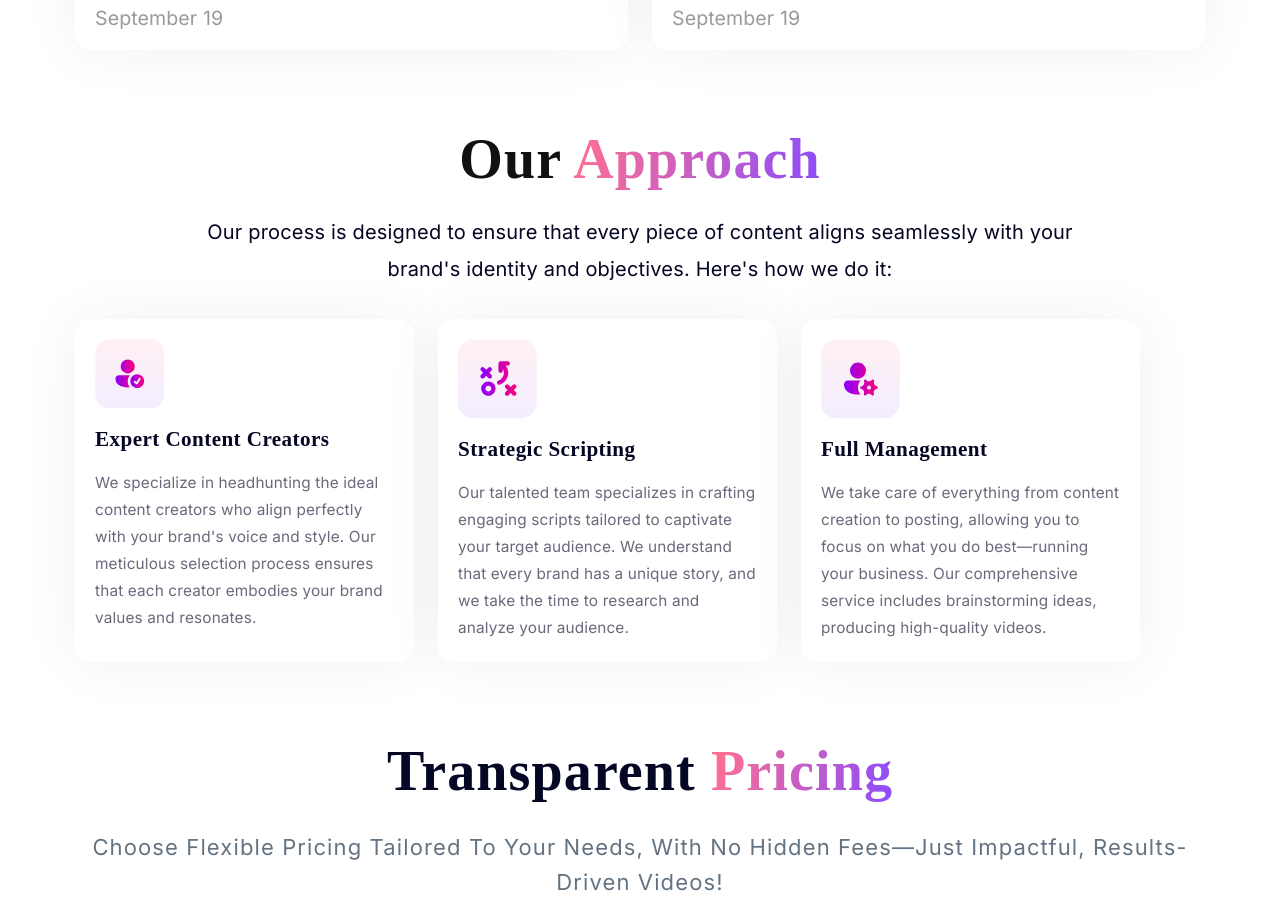
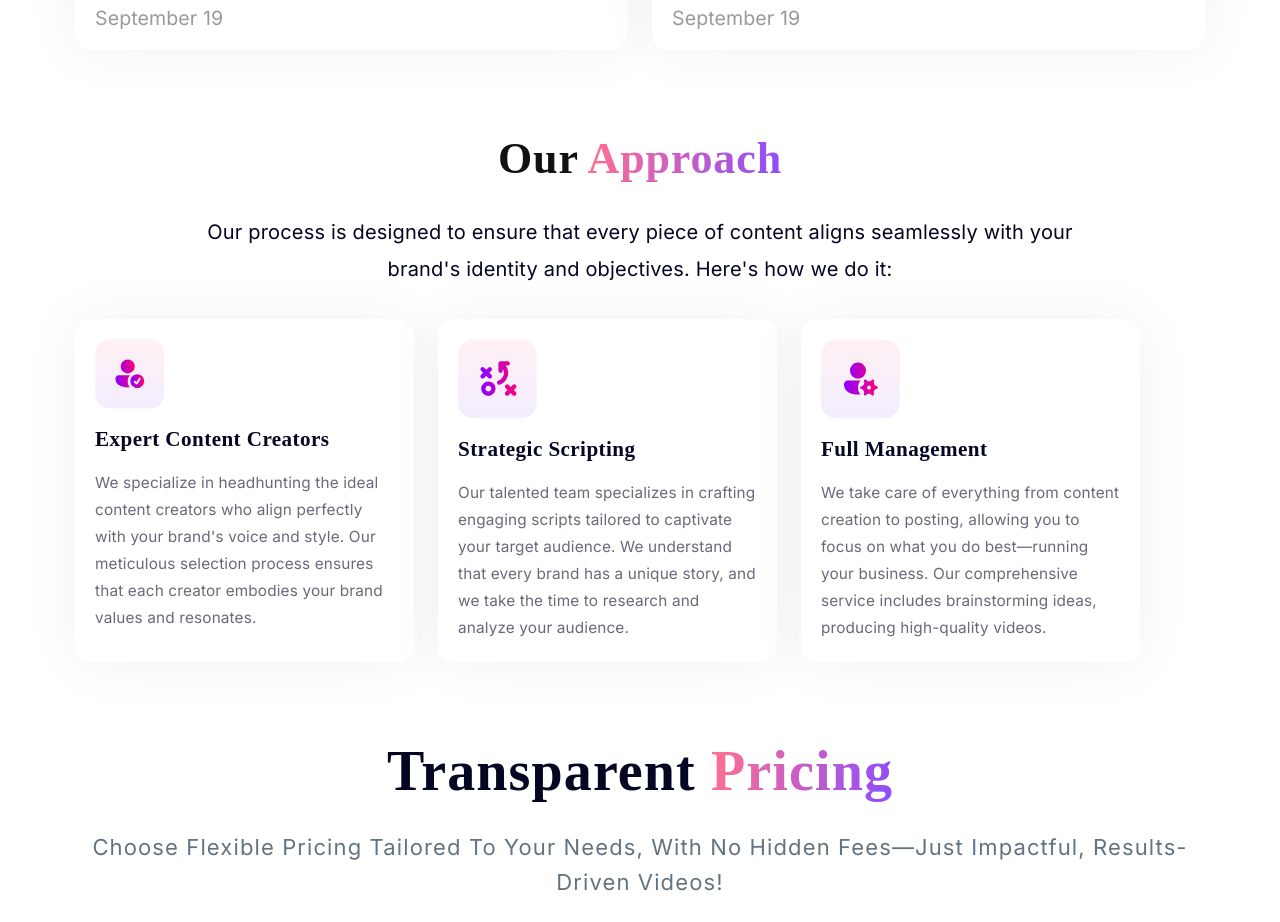
Before and after one commit to Muneeb-03/viralVision, a Next.js app: page / in a window 1280 px wide. Shown: the part 2020-2942 px from the top of the page. Built offline with nearby package versions, Linux system fonts and the light colour scheme.

Commit message:
Approach complete

```diff
--- a/src/app/components/Approach.js
+++ b/src/app/components/Approach.js
@@ -1,9 +1,16 @@
-"use client"
+"use client";
 
-import { Box, Grid, IconButton, Typography, useMediaQuery, useTheme } from "@mui/material"
-import ExpertContent from '../../../public/ExpertContent.svg';
-import Management from '../../../public/Management.svg';
-import Strategic from '../../../public/Strategic.svg';
+import {
+  Box,
+  Grid,
+  IconButton,
+  Typography,
+  useMediaQuery,
+  useTheme,
+} from "@mui/material";
+import ExpertContent from "../../../public/ExpertContent.svg";
+import Management from "../../../public/Management.svg";
+import Strategic from "../../../public/Strategic.svg";
 import Image from "next/image";
 import { useState } from "react";
 import styled from "@emotion/styled";
@@ -13,42 +20,45 @@ const approachesData = [
   {
     image: ExpertContent,
     title: "Expert Content Creators",
-    description: "We specialize in headhunting the ideal content creators who align perfectly with your brand's voice and style. Our meticulous selection process ensures that each creator embodies your brand values and resonates."
+    description:
+      "We specialize in headhunting the ideal content creators who align perfectly with your brand's voice and style. Our meticulous selection process ensures that each creator embodies your brand values and resonates.",
   },
   {
     image: Strategic,
     title: "Strategic Scripting",
-    description: "Our talented team specializes in crafting engaging scripts tailored to captivate your target audience. We understand that every brand has a unique story, and we take the time to research and analyze your audience."
+    description:
+      "Our talented team specializes in crafting engaging scripts tailored to captivate your target audience. We understand that every brand has a unique story, and we take the time to research and analyze your audience.",
   },
   {
     image: Management,
     title: "Full Management",
-    description: "We take care of everything from content creation to posting, allowing you to focus on what you do best—running your business. Our comprehensive service includes brainstorming ideas, producing high-quality videos."
+    description:
+      "We take care of everything from content creation to posting, allowing you to focus on what you do best—running your business. Our comprehensive service includes brainstorming ideas, producing high-quality videos.",
   },
 ];
 
 const DotButton = styled(IconButton)(({ theme, active }) => ({
-    width: active ? '14.9px' : '9.17px',
-    height: '9.17px',
+  width: active ? "14.9px" : "9.17px",
+  height: "9.17px",
   padding: 0,
   background: active
-      ? 'linear-gradient(90deg, #8A00FF 0%, #FF007A 100%)'
-      : 'linear-gradient(90deg, #8A00FF 0%, #FF007A 100%)',
+    ? "linear-gradient(90deg, #8A00FF 0%, #FF007A 100%)"
+    : "linear-gradient(90deg, #8A00FF 0%, #FF007A 100%)",
   opacity: active ? 1 : 0.3,
-    borderRadius: '18.34px',
-    transition: 'all 0.3s ease',
-    '&:hover': {
+  borderRadius: "18.34px",
+  transition: "all 0.3s ease",
+  "&:hover": {
     background: active
-        ? 'linear-gradient(90deg, #8A00FF 0%, #FF007A 100%)'
-        : 'linear-gradient(90deg, #8A00FF 0%, #FF007A 100%)',
+      ? "linear-gradient(90deg, #8A00FF 0%, #FF007A 100%)"
+      : "linear-gradient(90deg, #8A00FF 0%, #FF007A 100%)",
   },
 }));
 
 export const ApproachSection = () => {
   const theme = useTheme();
-    const isXs = useMediaQuery(theme.breakpoints.down('sm'));
-    const isSm = useMediaQuery(theme.breakpoints.between('sm', 'md'));
-    const isMdUp = useMediaQuery(theme.breakpoints.up('md'));
+  const isXs = useMediaQuery(theme.breakpoints.down("sm"));
+  const isSm = useMediaQuery(theme.breakpoints.between("sm", "md"));
+  const isMdUp = useMediaQuery(theme.breakpoints.up("md"));
 
   const itemsPerPage = isXs ? 1 : isSm ? 2 : 3;
 
@@ -66,24 +76,34 @@ export const ApproachSection = () => {
   );
 
   const handlers = useSwipeable({
-      onSwipedLeft: () => setCurrentPage((prevPage) => (prevPage + 1) % pageCount),
-      onSwipedRight: () => setCurrentPage((prevPage) => (prevPage - 1 + pageCount) % pageCount),
+    onSwipedLeft: () =>
+      setCurrentPage((prevPage) => (prevPage + 1) % pageCount),
+    onSwipedRight: () =>
+      setCurrentPage((prevPage) => (prevPage - 1 + pageCount) % pageCount),
     preventScrollOnSwipe: true,
-      trackMouse: true
+    trackMouse: true,
   });
 
   return (
-    <Box id="approach" sx={{mt: '75px', width: '100%', px: { xs: '15px', sm: '30px', md: '75px' }}}>
-      <Box sx={{textAlign: 'center'}}>
+    <Box
+      id="approach"
+      sx={{
+        mt: "75px",
+        width: "100%",
+        px: { xs: "15px", sm: "30px", md: "75px" },
+      }}
+    >
+      <Box sx={{ textAlign: "center" }}>
         <Typography
           variant="h4"
           component="h2"
           style={{
             fontFamily: "Cal Sans",
-            fontSize: "56px",
+            fontSize: "44px",
+            fontStyle: "normal",
             fontWeight: 600,
             lineHeight: "68.39px",
-            letterSpacing: "1.12px",
+            letterSpacing: "0.88px",
             textTransform: "capitalize",
             color: "var(--Black, #111)",
           }}
@@ -103,56 +123,62 @@ export const ApproachSection = () => {
         <Typography
           sx={{
             fontFamily: "Inter",
+            textAlign: "center",
+            leadingTrim: "both",
+            textEdge: "cap",
             fontSize: "20px",
             fontWeight: 400,
+            fontStyle: "normal",
             lineHeight: "37.48px",
-            textAlign: "center",
             color: "#050623",
             width: { xs: "100%", lg: "80%" },
             mx: "auto",
-            mt: '20px'
+            mt: "20px",
           }}
         >
-          Our process is designed to ensure that every piece of content aligns seamlessly with your brand's identity and objectives. Here's how we do it:
+          Our process is designed to ensure that every piece of content aligns
+          seamlessly with your brand's identity and objectives. Here's how we do
+          it:
         </Typography>
       </Box>
 
       <Box
         {...handlers}
         sx={{
-            mt: '30px',
-            width: '100%',
-            display: 'flex',
-            flexDirection: { xs: 'column', sm: 'row' },
-            justifyContent: { xs: 'center', sm: 'center', md: 'flex-start' },
+          mt: "30px",
+          width: "100%",
+          display: "flex",
+          flexDirection: { xs: "column", sm: "row" },
+          justifyContent: { xs: "center", sm: "center", md: "flex-start" },
           gap: 3,
           mb: 4,
-            flexWrap: 'wrap'
+          flexWrap: "wrap",
         }}
       >
         {displayedApproaches.map((approach, index) => (
           <Box
             key={approach.title}
             sx={{
-                flex: '100%',
-                maxWidth: {xs: '100%', sm: '45%', md: '30%'},
+              flex: "100%",
+              maxWidth: { xs: "100%", sm: "45%", md: "30%" },
               borderRadius: "16.103px",
               backgroundColor: "#FFF",
               padding: "20px",
               boxShadow: "0px 0px 60px 0px rgba(0, 0, 0, 0.06)",
-                display: 'flex',
-                flexDirection: 'column',
-                gap: '15px'
+              display: "flex",
+              flexDirection: "column",
+              gap: "15px",
             }}
           >
             <Image src={approach.image} alt="approach" />
             <Typography
               sx={{
                 fontFamily: "Cal Sans",
-                fontSize: "21.11px",
+                fontSize: { xs: "18.844px", sm: "18.844px", md: "21.11px" },
+                fontStyle: "normal",
                 fontWeight: 600,
-                lineHeight: "31.81px",
-                letterSpacing: "0.02em",
+                lineHeight: { xs: "28.39px", sm: "28.39px", md: "31.806px" },
+                letterSpacing: { xs: "0.377px", sm: "0.377px", md: "0.422px" },
                 textAlign: "left",
                 color: "#050623",
               }}
@@ -163,12 +189,12 @@ export const ApproachSection = () => {
             <Typography
               sx={{
                 fontFamily: "Inter",
-                fontSize: "15.35px",
+                fontSize: { xs: "13.705px", sm: "13.705px", md: "15.353px" },
                 fontWeight: 400,
-                lineHeight: "26.87px",
+                lineHeight: { xs: "23.983px", sm: "23.983px", md: "26.869px" },
                 textAlign: "left",
                 color: "#050623",
-                opacity: '0.6'
+                opacity: "0.6",
               }}
             >
               {approach.description}
@@ -177,7 +203,8 @@ export const ApproachSection = () => {
         ))}
       </Box>
 
-      {!isMdUp && <Box sx={{ display: 'flex', justifyContent: 'center', gap: '5px' }}>
+      {!isMdUp && (
+        <Box sx={{ display: "flex", justifyContent: "center", gap: "5px" }}>
           {Array.from({ length: pageCount }, (_, index) => (
             <DotButton
               key={index}
@@ -185,8 +212,8 @@ export const ApproachSection = () => {
               onClick={() => handlePageChange(index)}
             />
           ))}
-      </Box>}
-
         </Box>
-  )
-}
+      )}
+    </Box>
+  );
+};
```
Lines whose indentation alone changed are shown as unchanged.
